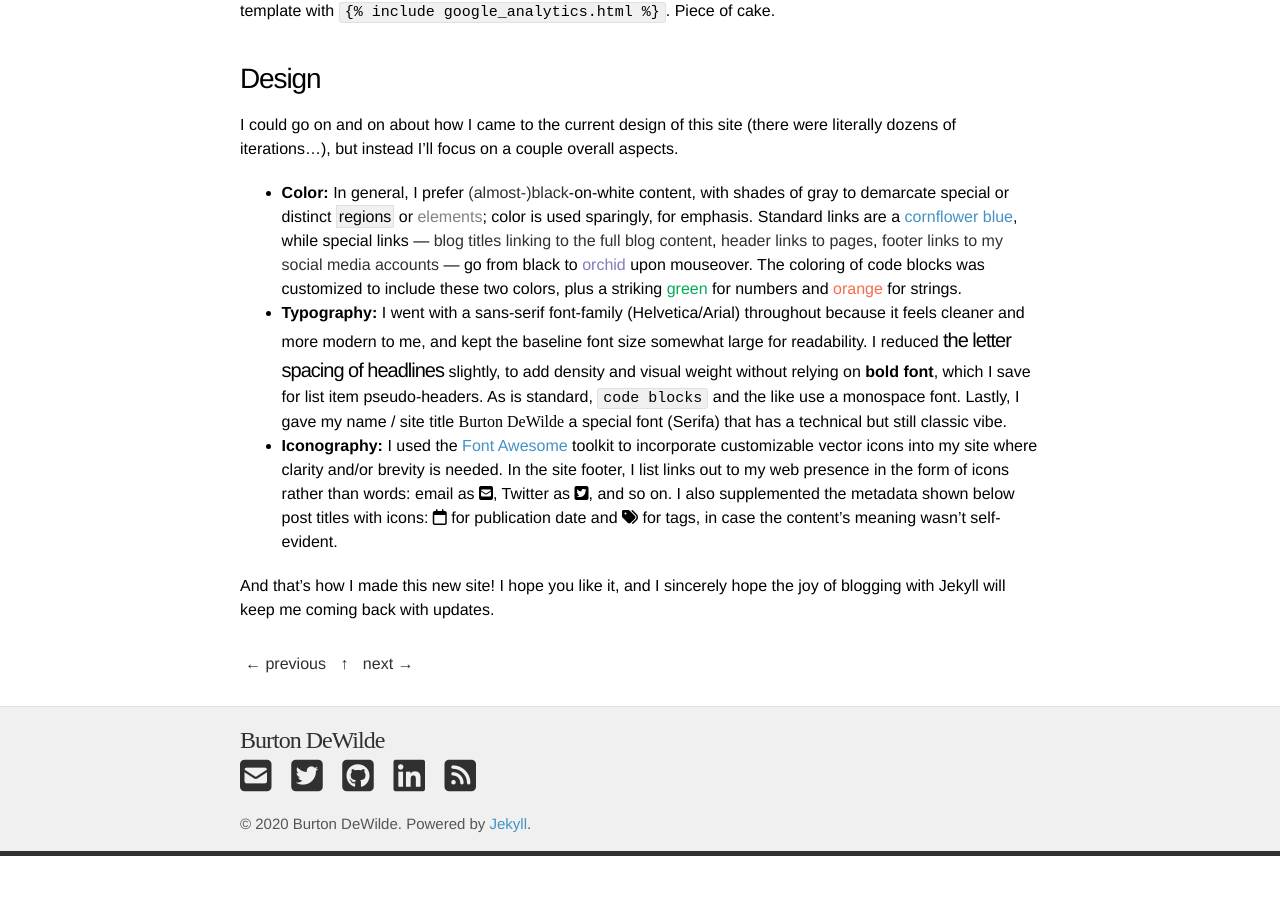
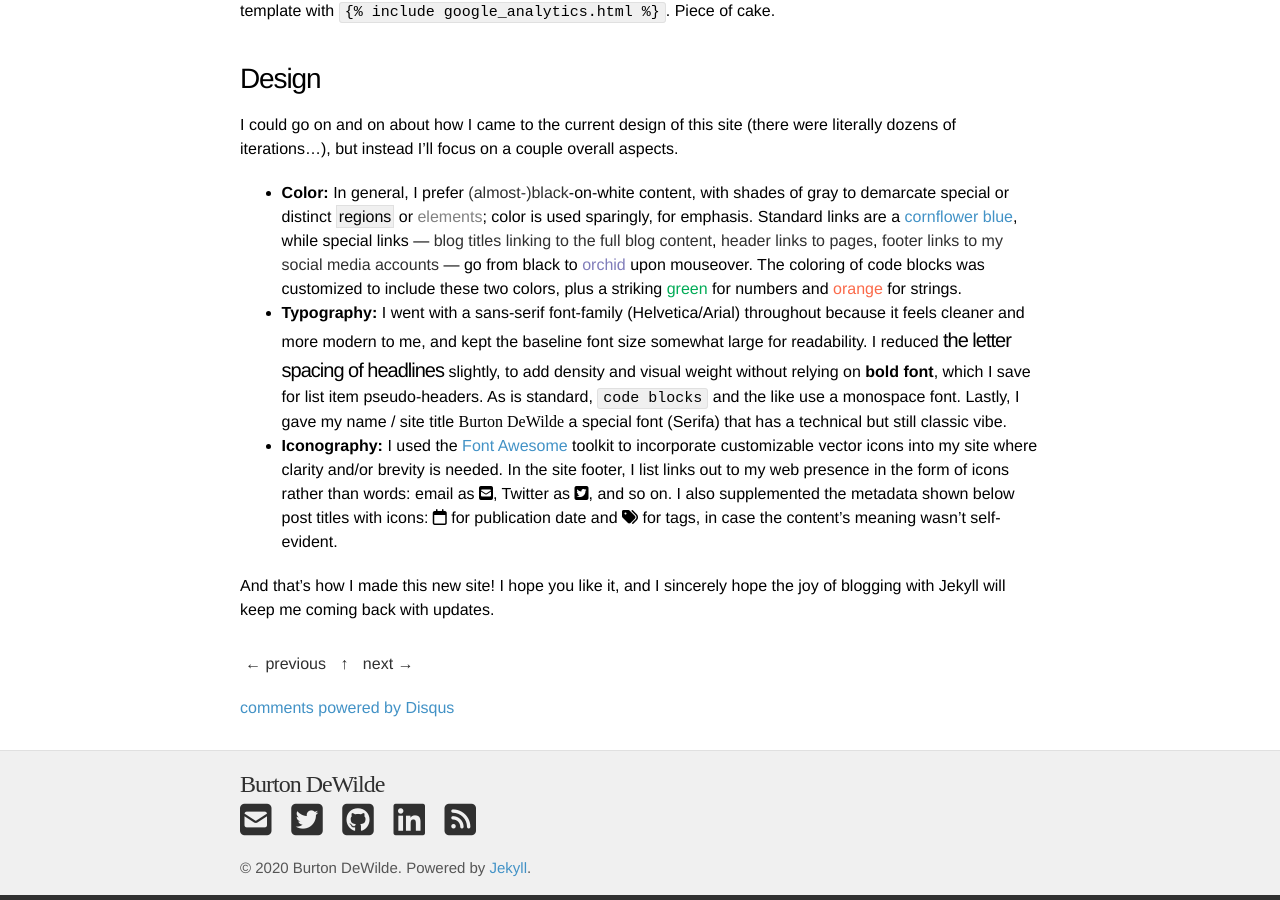
Before and after one commit to bdewilde/bdewilde.github.io, a Jekyll site: the page built from _posts/2014-08-10-on-starting-over-with-jekyll.md, in a window 1280 px wide and 900 px high, scrolled down 3469 px. Built offline with Jekyll 4.4.1, drawn with Linux system fonts in a browser that asks for light colours; nearby versions of some CDN libraries; some web fonts are replaced; comment, search, counter and statistics services are not loaded; before the commit the page ends 4325 px from its top, so only the background shows below that.

Commit message:
Add comments provider to site config

```diff
--- a/_config.yml
+++ b/_config.yml
@@ -114,6 +114,11 @@ analytics:
     tracking_id: "UA-53458117-1"
     anonymize_ip: false
 
+comments:
+  provider: "disqus"
+  disqus:
+    shortname: "bdewilde"
+
 masthead:
   logo:  # path of logo image to display in the masthead, e.g. "/assets/images/88x88.png"
   title:  # overrides the website title displayed in the masthead; use " " for no title
```
